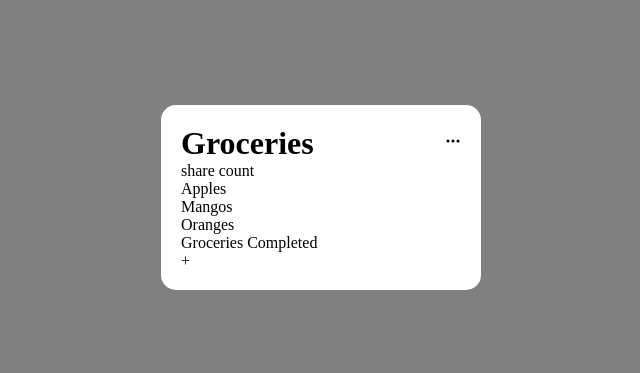
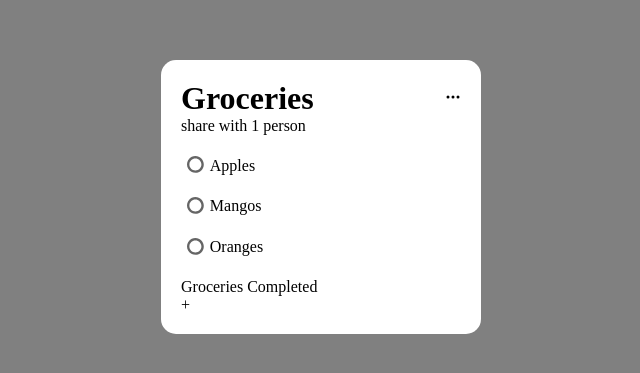
Before and after one commit to SAIKUMAR124/uidesigndaily, a React (Create React App) app: page / in a window 1280 px wide. Shown: the part 203-576 px from the top of the page, without its empty margins (319-959 px from the left). Built offline with nearby package versions, Linux system fonts and the light colour scheme.

Commit message:
Grocery items Added

```diff
--- a/src/Groceries/Components/GroceriesCard.js
+++ b/src/Groceries/Components/GroceriesCard.js
@@ -1,7 +1,7 @@
 import React from "react";
 import { BsThreeDots } from "react-icons/bs";
-import GroceriesItems from './GroceriesItems';
-import GroceriesCompleted from './GroceriesCompleted';
+import GroceriesItems from "./GroceriesItems";
+import GroceriesCompleted from "./GroceriesCompleted";
 
 const GroceriesCard = () => {
   return (
@@ -12,7 +12,7 @@ const GroceriesCard = () => {
           <BsThreeDots />
         </div>
       </div>
-      <div>share count</div>
+      <div>share with 1 person</div>
       <GroceriesItems />
       <GroceriesCompleted />
       <div>+</div>
--- a/src/Groceries/Components/GroceriesItems.js
+++ b/src/Groceries/Components/GroceriesItems.js
@@ -1,17 +1,28 @@
 import React from "react";
 import { useDispatch, useSelector } from "react-redux";
 import { itemDone } from "../Grocery-redux/grocery-actions";
+import { BiRadioCircle } from "react-icons/bi";
 
 const GroceriesItems = () => {
   const items = useSelector((state) => state.grocery.items);
-    const dispatch = useDispatch();
+  const dispatch = useDispatch();
 
   return (
-    <div>
+    <div className="gro-items">
       {items.map((it) => {
-        return <div key={it.id}>
-            <div onClick={()=> dispatch(itemDone(it.id))}>{it.name}</div>
-        </div>;
+        return (
+          <div key={it.id}>
+            <div
+              className="gro-item-btn"
+              onClick={() => dispatch(itemDone(it.id))}
+            >
+              <div className="radio-icon">
+                <BiRadioCircle />
+              </div>
+              <div className="item-text"> {it.name}</div>
+            </div>
+          </div>
+        );
       })}
     </div>
   );
--- a/src/Groceries/Groceries.css
+++ b/src/Groceries/Groceries.css
@@ -1,4 +1,4 @@
-.page{
+.page {
   height: 100vh;
   background-color: grey;
   display: flex;
@@ -6,7 +6,7 @@
   align-items: center;
 }
 
-.gro-card{
+.gro-card {
   background-color: white;
   width: 25%;
   min-width: 300px;
@@ -14,8 +14,29 @@
   border-radius: 15px;
 }
 
-.gro-heading{
+.gro-heading {
   display: flex;
   justify-content: space-between;
   align-items: center;
 }
+
+.gro-items {
+  margin-top: 10px;
+  margin-bottom: 10px;
+}
+
+.gro-item-btn {
+  display: flex;
+  justify-content: start;
+  align-items: center;
+  cursor: pointer;
+}
+
+.radio-icon {
+  font-size: 1.8rem;
+  opacity: 0.6;
+  padding-top: 5px;
+}
+.item-text {
+  font-size: 1rem;
+}
```
Lines whose indentation alone changed are shown as unchanged.
